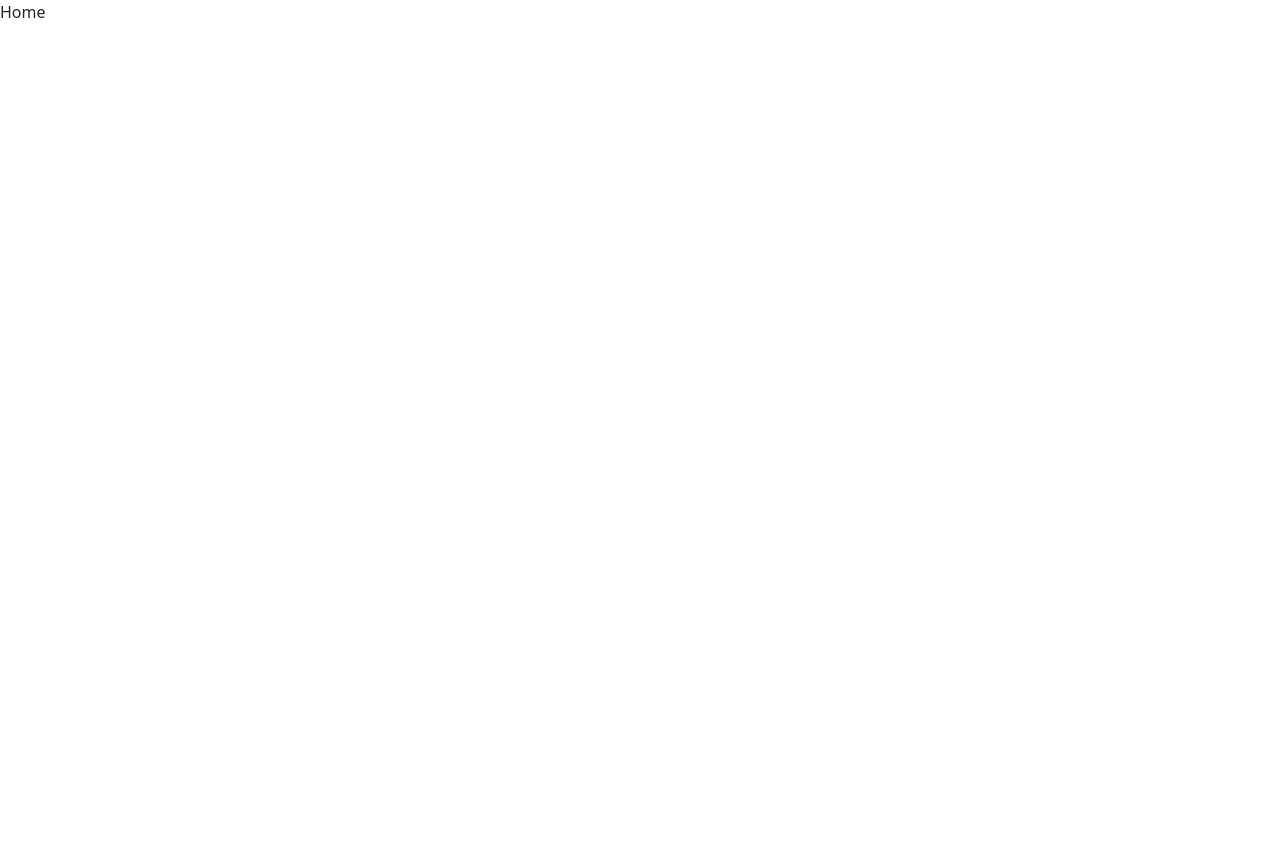
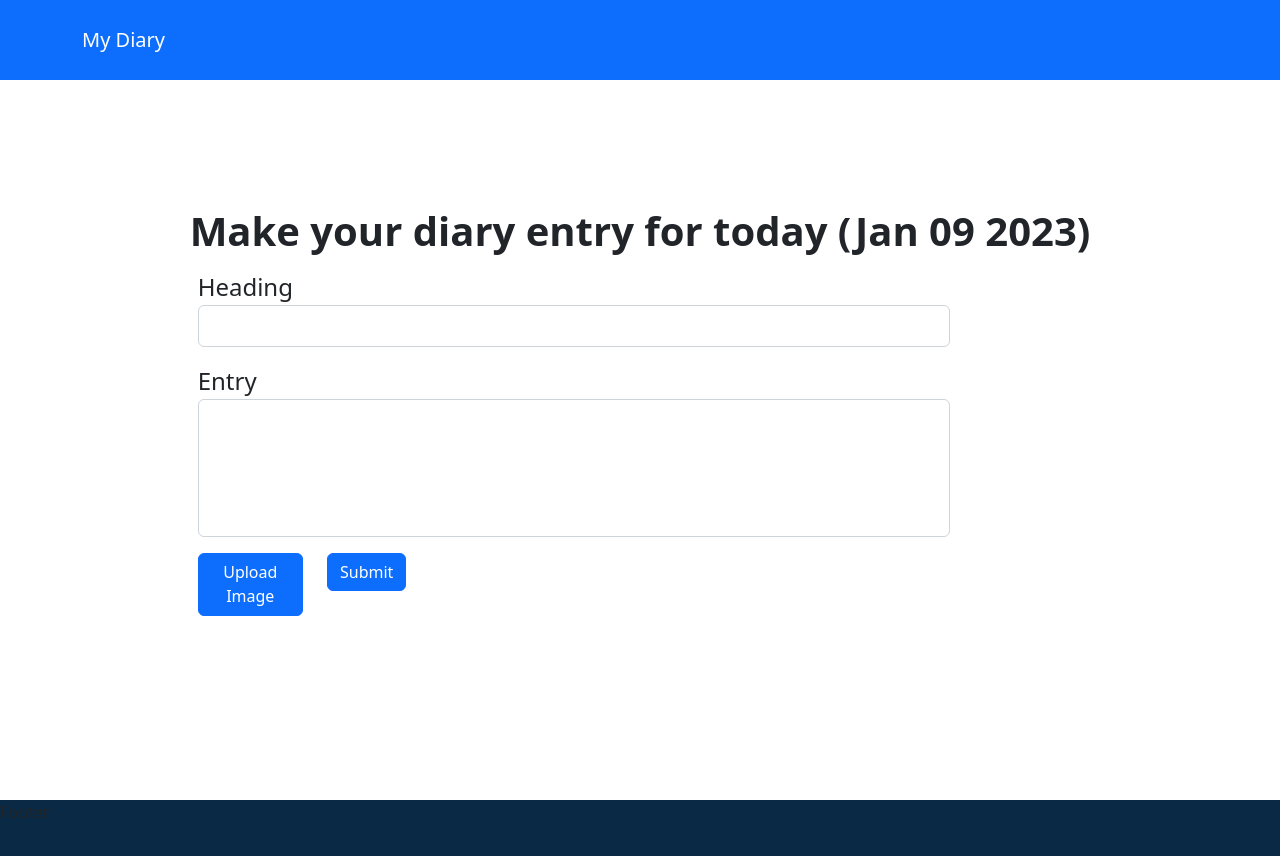
Before and after one commit to WebOps-and-Blockchain-Club/Shashtra-Workshops_2048-Trail, a React (Create React App) app in the folder client/: page /diary in a window 1280 px wide. Before the commit this address led to /. Shown: the top 856 px of the page. Before the commit the page ends 800 px from the top, so only its background shows below. Built offline with nearby package versions, Linux system fonts and the light colour scheme.

Commit message:
Diary entry page done

```diff
--- a/client/src/App.js
+++ b/client/src/App.js
@@ -1,6 +1,7 @@
 import './App.css';
 import { Switch, Route, Redirect } from 'wouter'
 import Dashboard from './pages/Dashboard';
+import Diary from './pages/Diary';
 
 function App() {
   return (
@@ -8,6 +9,7 @@ function App() {
       <Switch>
         <Route path="/" >Home</Route>
         <Route path="/dashboard" component={Dashboard} />
+        <Route path="/diary" component={Diary} />
         <Redirect to="/" />
       </Switch>
     </div>
--- /dev/null
+++ b/client/src/components/DiaryFormContent.jsx
@@ -0,0 +1,100 @@
+import { useState, useEffect } from "react"
+import "../styles/diaryFormContent.css"
+
+const DiaryFormContent = () => {
+
+    const [date, setDate] = useState("")
+    const [title, setTitle] = useState("")
+    const [body, setBody] = useState("")
+    const [imgSrc, setImgSrc] = useState("")
+
+    useEffect(() => {
+        const dateArr = new Date().toDateString().split(" ")
+        dateArr.splice(0, 1)
+        setDate(dateArr.join(" "))
+    }, [])
+
+    const handleSubmit = () => {
+        if (title === '' || body === '')
+            alert("One of the fields is empty. Please enter them.")
+        else {
+            const diaryEntry = {
+                date: date,
+                title: title,
+                body: body,
+                img: imgSrc
+            }
+            console.log(diaryEntry)
+            // fetch("http://localhost:8000/newEntry", {
+            //     method: "post",
+            //     body: diaryEntry
+            // })
+            //     .then(res => console.log(res))
+            //     .catch(err => console.log(err))
+        }
+    }
+    const handleUpload = (e) => {
+        const file = e.target.files[0]
+        const fileExtension = file.name.split(".")[1]
+        if (fileExtension === "png" || fileExtension === "jpg" || fileExtension === "jpeg") {
+            const imgData = new FormData()
+            imgData.append("file", file)
+            imgData.append("upload_preset", "reqrjod7")
+            imgData.append("cloud_name", "jay-1510")
+            fetch("https://api.cloudinary.com/v1_1/jay-1510/image/upload", {
+                method: "post",
+                body: imgData
+            })
+                .then((res) => res.json())
+                .then(data => setImgSrc(data.url))
+                .catch(err => alert("Error in uploading image. Please try again"))
+        }
+        else {
+            alert("Unsupported file format. Please upload a valid png or jpg file")
+        }
+    }
+
+    return (
+        <div className="diary-form-container ">
+            <div className="my-3">
+                <span className="diary-form-heading py-3">
+                    Make your diary entry for today ({date})
+                </span>
+                <div className="diary-form-main">
+                    <div className="diary-form-element p-2">
+                        <span className="diary-form-subheading my-3">
+                            Heading
+                        </span>
+                        <input className="form-control py-2" onChange={(e) => setTitle(e.target.value)} />
+                    </div>
+                    <div className="diary-form-element p-2">
+                        <span className="diary-form-subheading my-3">
+                            Entry
+                        </span>
+                        <textarea className="form-control py-2" rows={5} style={{ "resize": "none" }} onChange={(e) => setBody(e.target.value)} />
+                    </div>
+                    <div className="diary-form-element p-2 row">
+                        <div className="col-2">
+                            <button className="btn btn-primary">
+                                <label htmlFor="upload-photo">
+                                    Upload Image
+                                </label>
+                                <input type="file" name="photo" id="upload-photo" onChange={e => handleUpload(e)} />
+                            </button>
+                        </div>
+                        <div className="col-2">
+                            <button className="btn btn-primary" onClick={handleSubmit}>
+                                Submit
+                            </button>
+                        </div>
+                    </div>
+                </div>
+                <div className="text-center my-3">
+                    <img src={imgSrc} alt="" width="150px" />
+                </div>
+            </div>
+        </div>
+    )
+}
+
+export default DiaryFormContent
--- a/client/src/components/Navbar.jsx
+++ b/client/src/components/Navbar.jsx
@@ -7,7 +7,7 @@ const NavigationBar = () => {
     return (
         <Navbar bg="primary" variant="dark">
             <Container>
-                <Navbar.Brand href="#home">2048</Navbar.Brand>
+                <Navbar.Brand href="#home">My Diary</Navbar.Brand>
                 {/* <Nav className="me-auto">
                     <Nav.Link href="#home">Home</Nav.Link>
                     <Nav.Link href="#features">Features</Nav.Link>
--- /dev/null
+++ b/client/src/pages/Diary.jsx
@@ -0,0 +1,15 @@
+import DiaryFormContent from "../components/DiaryFormContent"
+import Footer from "../components/Footer"
+import NavigationBar from "../components/Navbar"
+
+const Diary = () => {
+    return (
+        <div>
+            <NavigationBar />
+            <DiaryFormContent />
+            <Footer />
+        </div>
+    )
+}
+
+export default Diary
--- /dev/null
+++ b/client/src/styles/diaryFormContent.css
@@ -0,0 +1,31 @@
+.diary-form-container {
+    min-height: 90vh;
+    display: flex;
+    align-items: center;
+    justify-content: center;
+}
+
+.diary-form-main {
+    width: 60vw;
+}
+
+.diary-form-heading {
+    font-size: 2.5rem;
+    font-weight: 600;
+}
+
+.diary-form-subheading {
+    font-size: 1.5rem;
+    font-weight: 500;
+}
+
+label {
+    cursor: pointer;
+    margin-bottom: -5px;
+}
+
+#upload-photo {
+    opacity: 0;
+    position: absolute;
+    z-index: -1;
+}
```
